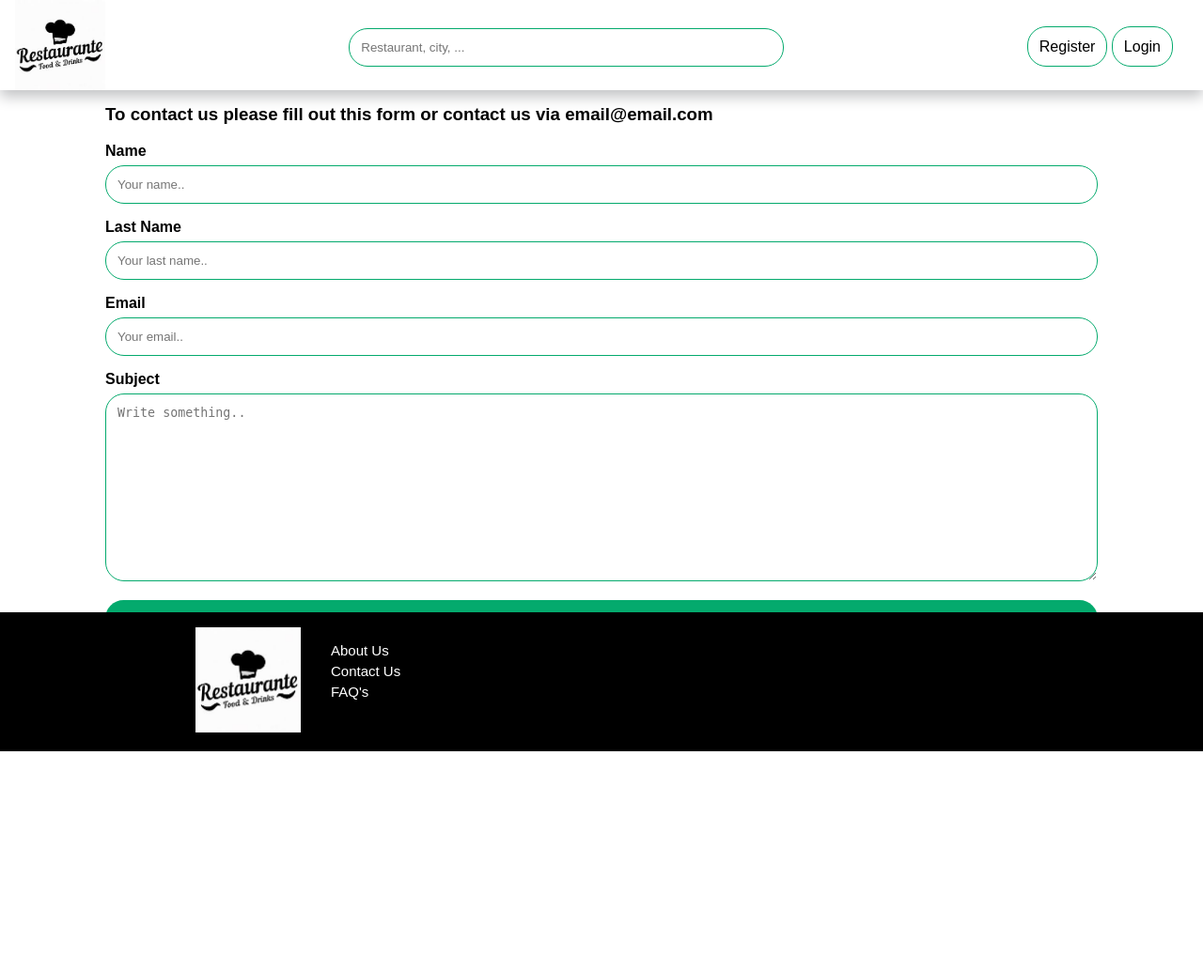
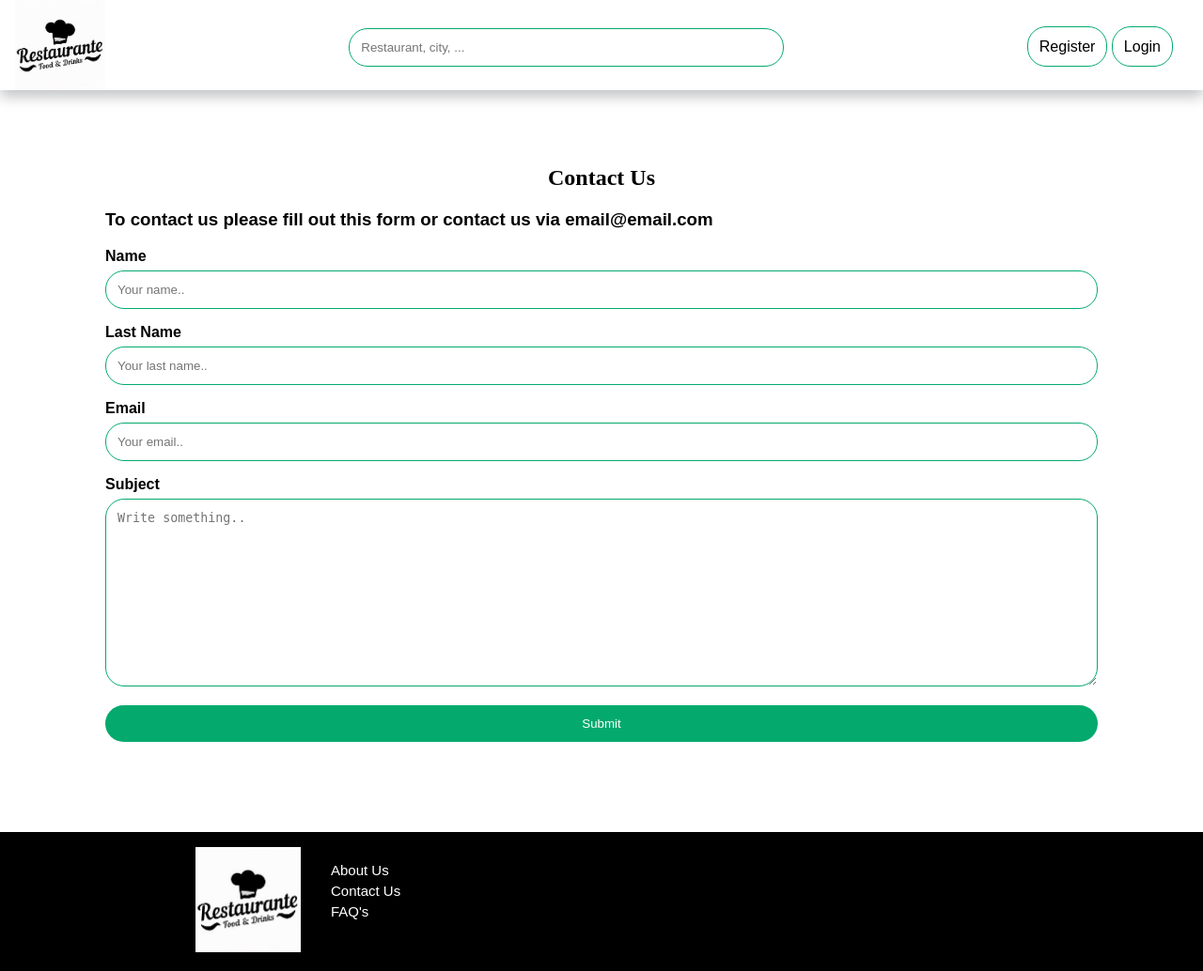
Before and after one commit to FEUP-LTW-2022/ltw-restaurant, a PHP site: page /contact-us.php in a window 1280 px wide. Shown: the whole page at 94% size. Before the commit the page ends 800 px from the top, so only its background shows below. Run offline with PHP 8.4, Linux system fonts and the light colour scheme.

Commit message:
footer working

```diff
--- a/css/style.css
+++ b/css/style.css
@@ -19,7 +19,6 @@ body{
     margin:0;
     min-height: 100vh;
     width: 100%;
-
 }
 h1, h2{
     font-family: serif;
@@ -135,10 +134,9 @@ body>header>a:first-child>img{
 
 main {
     padding: 1em;
-   /* margin: 0 11rem 0 11rem;*/
     margin: auto;
     max-width: 66rem;
-
+    min-height: calc(100vh - 180px);
   }
 
   main a {
@@ -404,12 +402,8 @@ display: flex;
 
 
   /*footer*/
-footer{
-    position: fixed;
-    width: 100%;
-    bottom: 0;
 
-}
+
 .footer{
     background-color: black;
     color: white;
@@ -595,11 +589,12 @@ hr#register-bar {
 }
 
 .AboutUsPage{
+
   display: flex;
   flex-direction: column;
-  padding-top: 100px;
+  padding-top: 200px;
   justify-content: space-around;
-  width:100%
+  width:100%;
 }
 
 .AboutUsBox{
@@ -724,9 +719,8 @@ hr#register-bar {
 
 
 #FAQ {
-  margin: 0 auto;
-  padding: 40px;
-  width: 70%;
+    padding: 150px 40px 40px;
+    width: 70%;
   min-width: 300px;
 }
 #FAQ-body body {
@@ -787,7 +781,10 @@ hr#register-bar {
 }
 
 /* Contact us */
-
+ .ContactUs{
+    margin-top: 10rem;
+    margin-bottom: 5rem;
+}
 .ContactUs-header h2, .ContactUs-container h3{
   text-align: center;
     margin-top: 2em;
```
